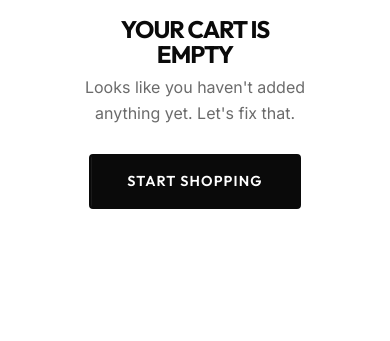
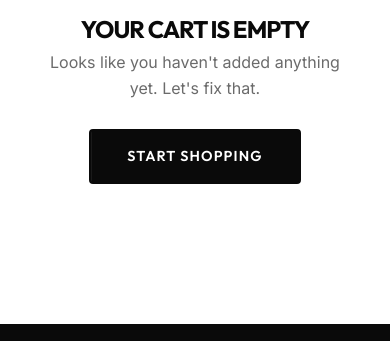
Before and after one commit to Yoagesh7/NEW-SHOW-OFF-THE-BRAND-MAN, a plain HTML site: page cart.html in a window 390 px wide. Shown: the part 503-844 px from the top of the page. Drawn offline with Linux system fonts and the light colour scheme.

Commit message:
Update styles.css

```diff
--- a/styles.css
+++ b/styles.css
@@ -184,6 +184,24 @@
   margin: 0 auto;
 }
 
+@media (max-width: 1024px) {
+  .container-fluid {
+    padding: 0 40px;
+  }
+}
+
+@media (max-width: 768px) {
+  .container-fluid {
+    padding: 0 20px;
+  }
+}
+
+@media (max-width: 480px) {
+  .container-fluid {
+    padding: 0 16px;
+  }
+}
+
 .section {
   padding: 120px 0
 }
@@ -1026,6 +1044,12 @@
   max-width: 600px
 }
 
+@media (max-width: 768px) {
+  .promo__content {
+    padding: 40px 20px
+  }
+}
+
 .promo__content .text-xs {
   color: var(--accent);
   margin-bottom: 12px
```
